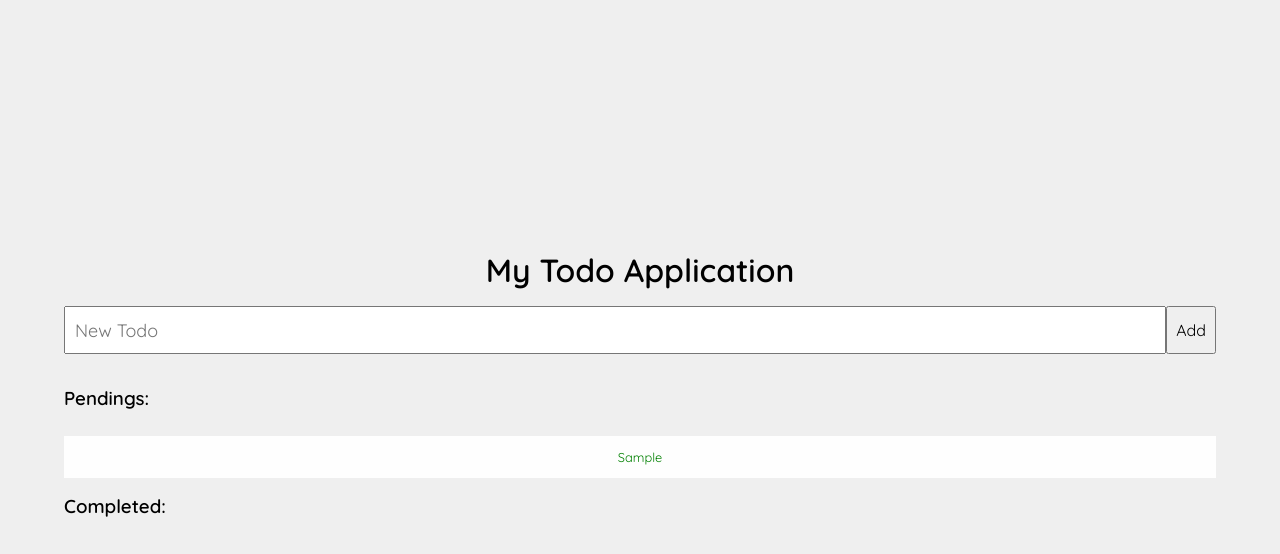
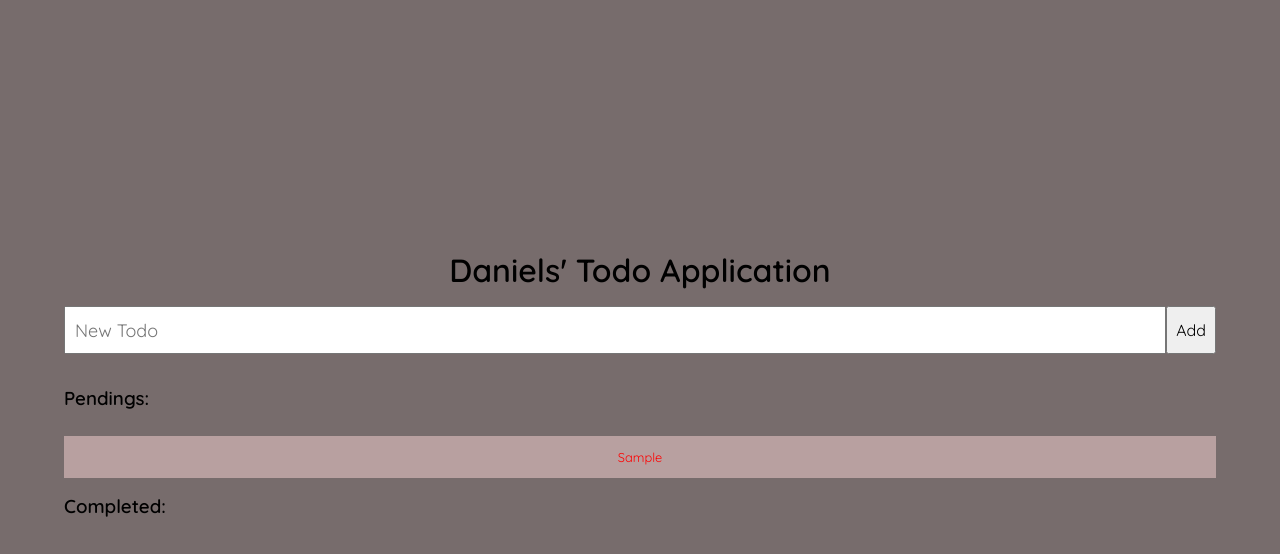
Before and after one commit to dmelend3/Todo-App-Pure-HTML-CSS-JS, a plain HTML site: page index.html in a window 1280 px wide. Both pictures are taken after typing "Sample" into the empty fields and a click on the button "Add". Drawn offline with Linux system fonts and the light colour scheme.

Commit message:
Changed title and colors

```diff
--- a/index.html
+++ b/index.html
@@ -13,7 +13,7 @@
     <body>
         <div class="container">
             <div class="header">
-                <h1 class="title">My Todo Application</h1>
+                <h1 class="title">Daniels' Todo Application</h1>
                 <div class="form">
                     <input id="newText" type="text" placeholder="New Todo" />
                     <button id="newBtn">Add</button>
--- a/style.css
+++ b/style.css
@@ -6,7 +6,7 @@
 }
 
 .container{
-    background: #efefef;
+    background: #776c6c;
     min-height: 100vh;
     display: flex;
     flex-direction: column;
@@ -50,7 +50,7 @@
 .todos li{
     padding: 1em;
     margin-top: .8em;
-    background-color: #fefefe;
+    background-color: #b8a0a0;
     font-size: .8em;
     text-align: center;
     cursor: pointer;
@@ -61,10 +61,10 @@
 }
 
 .pendings li{
-    color: green;
+    color: red;
 }
 
 .completed li{
-    color: red;
+    color: green;
     text-decoration: line-through;
 }
```
